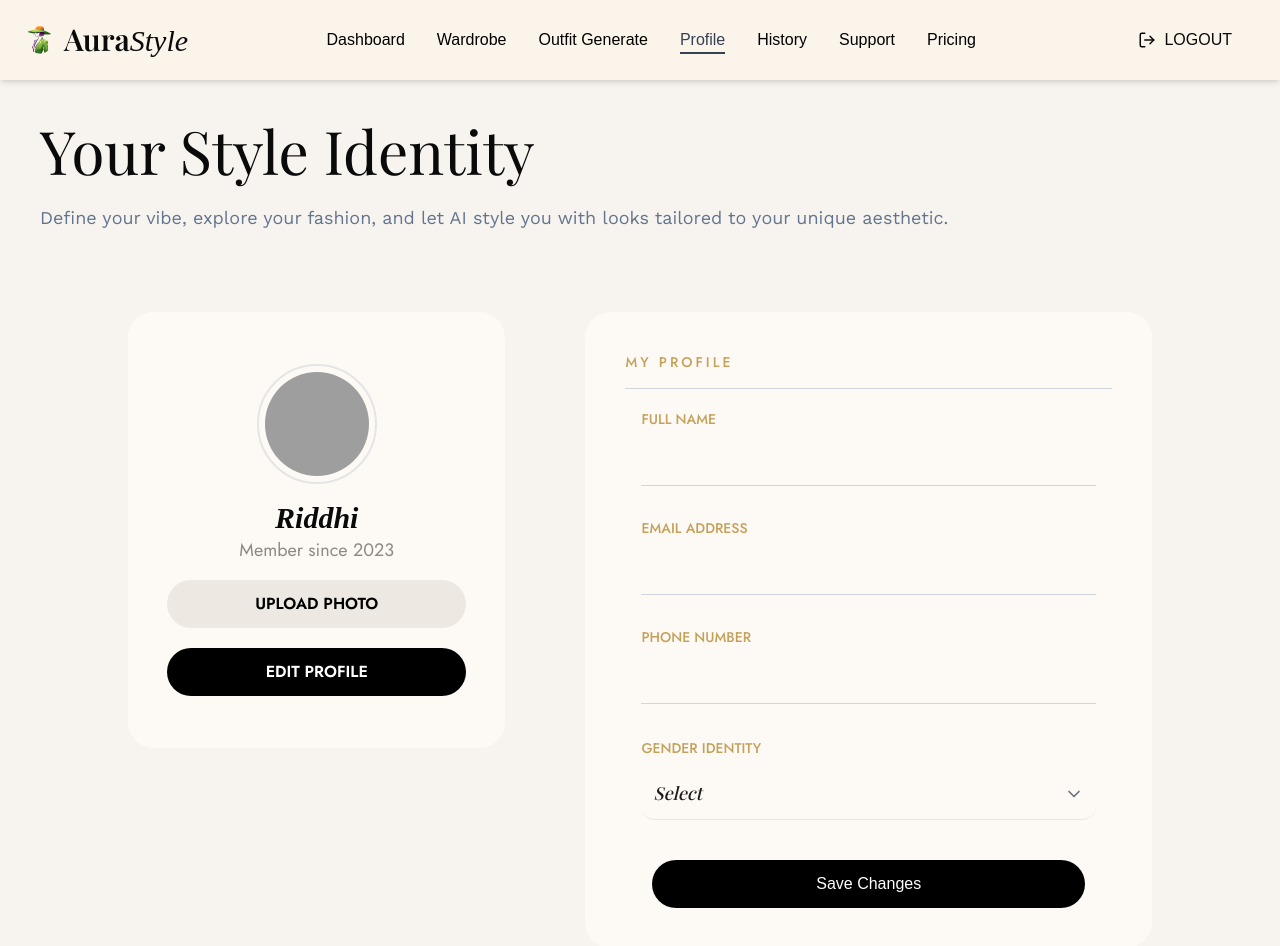
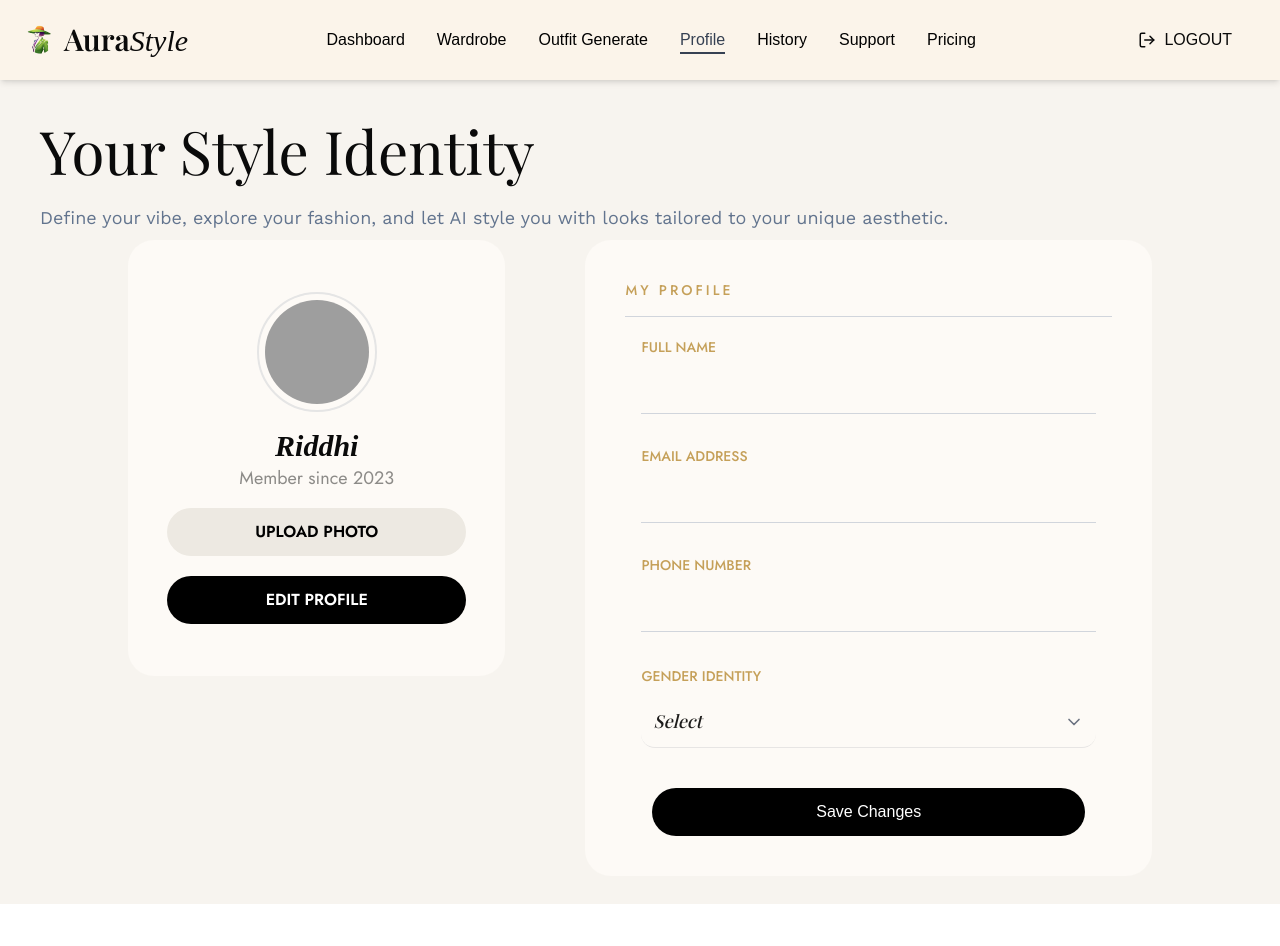
Before and after one commit to dhruvi278/Aura-Style, a React (Vite) app: page /profile in a window 1280 px wide. Shown: the top 946 px of the page. After the commit the page ends 904 px from the top, so only its background shows below. Built offline with nearby package versions, Linux system fonts and the light colour scheme; grey boxes are pictures that could not be loaded; a web font is replaced by a local one.

Commit message:
Hide scrollbar

```diff
--- a/src/index.css
+++ b/src/index.css
@@ -100,34 +100,18 @@
     }
 }
 
-/* Always reserve scrollbar space — prevents layout shift */
 html {
     overflow-y: scroll;
-    scrollbar-width: thin;
-    scrollbar-color: transparent transparent;
+    /* Firefox */
+    scrollbar-width: none;
+
+    /* IE/Edge */
+    -ms-overflow-style: none;
 }
 
-/* Hide scrollbar visually — but space is still reserved */
 html::-webkit-scrollbar {
-    width: 6px;
-}
-
-html::-webkit-scrollbar-track {
-    background: transparent;
-}
-
-html::-webkit-scrollbar-thumb {
-    background: transparent;
-    border-radius: 999px;
-}
-
-/* Show subtle scrollbar only when page is scrollable */
-html:hover::-webkit-scrollbar-thumb {
-    background: #DDD8D0;
-}
-
-html:hover::-webkit-scrollbar-thumb:hover {
-    background: #C9A96E;
+    width: 0px;
+    height: 0px;
 }
 
 
--- a/src/pages/Profile.jsx
+++ b/src/pages/Profile.jsx
@@ -9,7 +9,7 @@ function Profile() {
 
     const [selfiOpen, setSelfiOpen] = useState(false)
     return (
-        <div className="flex flex-col px-10 pt-10 bg-[#F7F4EF] gap-20 min-h-[calc(100dvh-80px)] ">
+        <div className="flex flex-col px-10 pt-10 bg-[#F7F4EF] gap-2 min-h-[calc(100dvh-80px)] ">
             <TitleText
                 title="Your Style Identity"
                 description="Define your vibe, explore your fashion, and let AI style you with looks tailored to your unique aesthetic."
```
Also changed, not shown: 1 other file (tests, documents, lock files or other folders).
